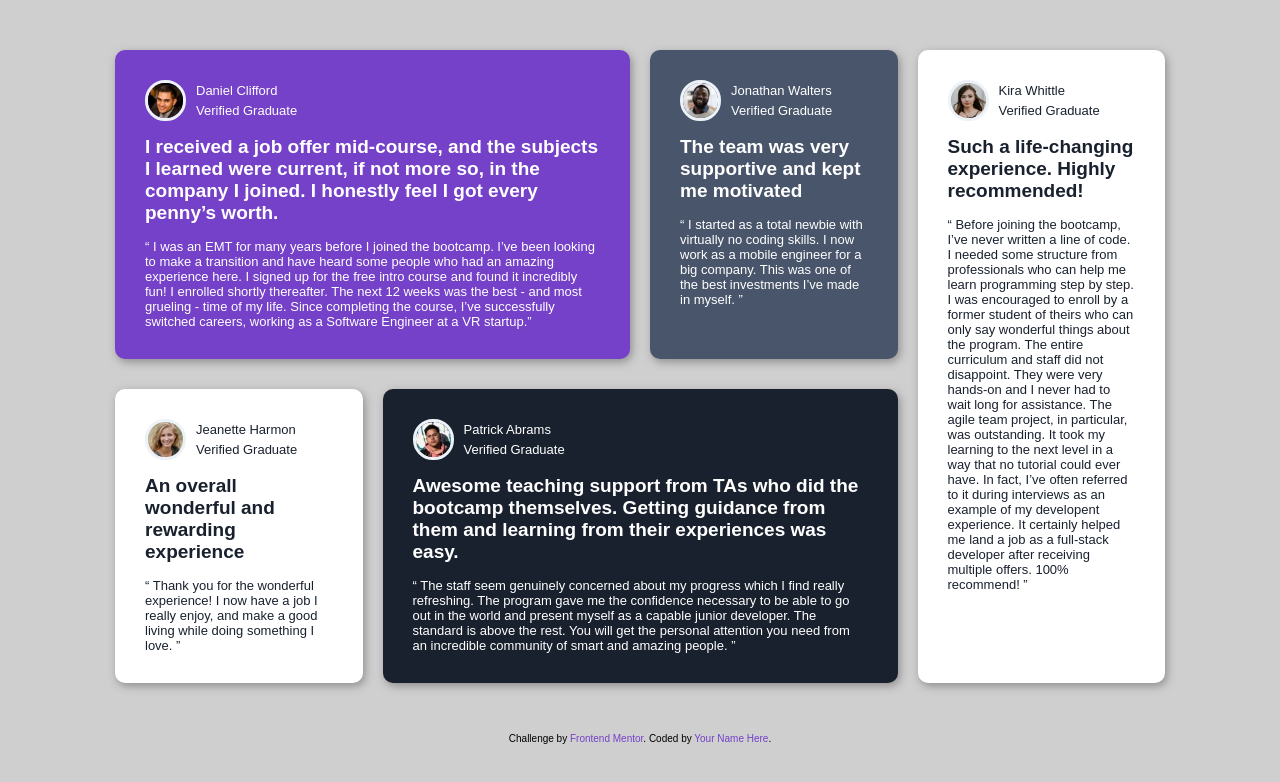
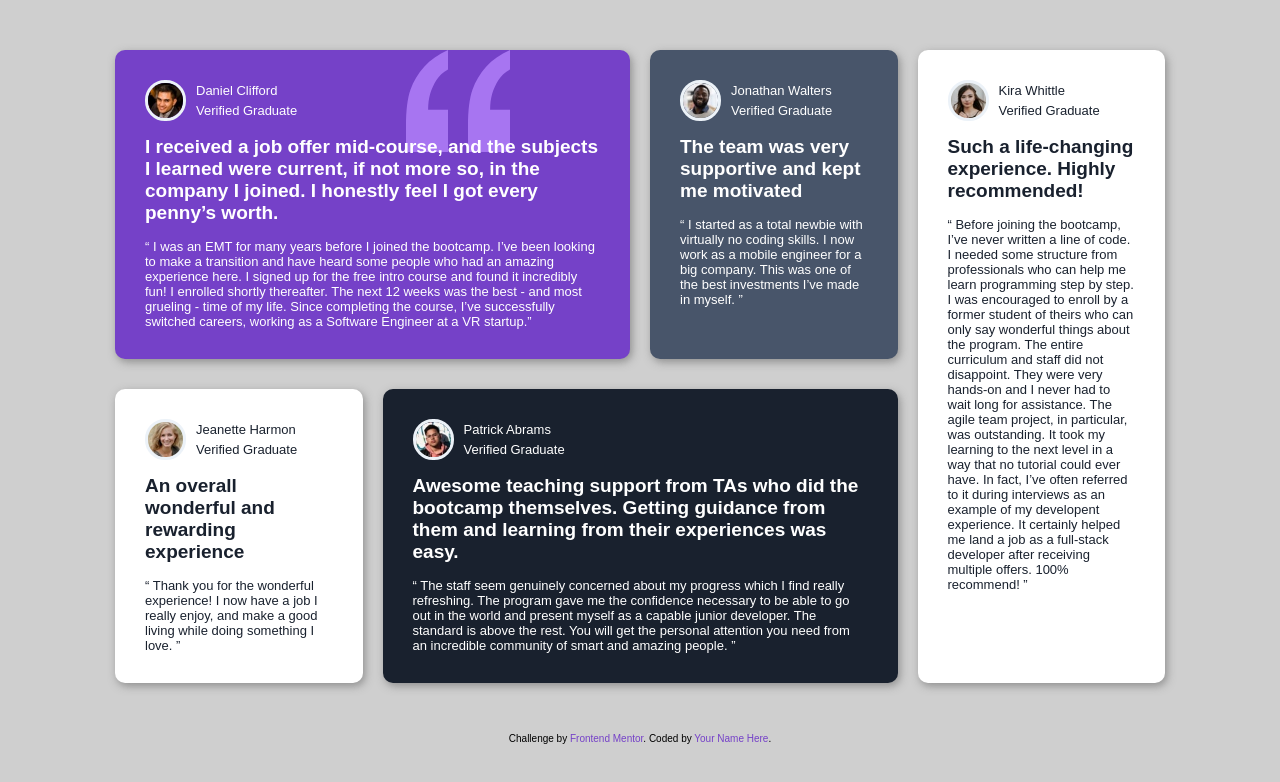
Before and after one commit to donataizekor/testimonial_grid, a plain HTML site: page index.html in a window 1280 px wide. Drawn offline with Linux system fonts and the light colour scheme; a web font is replaced by a local one.

Commit message:
added quotes to background

```diff
--- a/styles/style.scss
+++ b/styles/style.scss
@@ -114,6 +114,9 @@ body{
         column-gap: 20px;
 
         .section1{
+            background-image: url('../images/bg-pattern-quotation.svg');
+            background-repeat: no-repeat;
+            background-position: top right 120px;
             grid-column: 1/ span 2;
         }
 
```
Also changed, not shown: styles/style.css, 1 other file.
